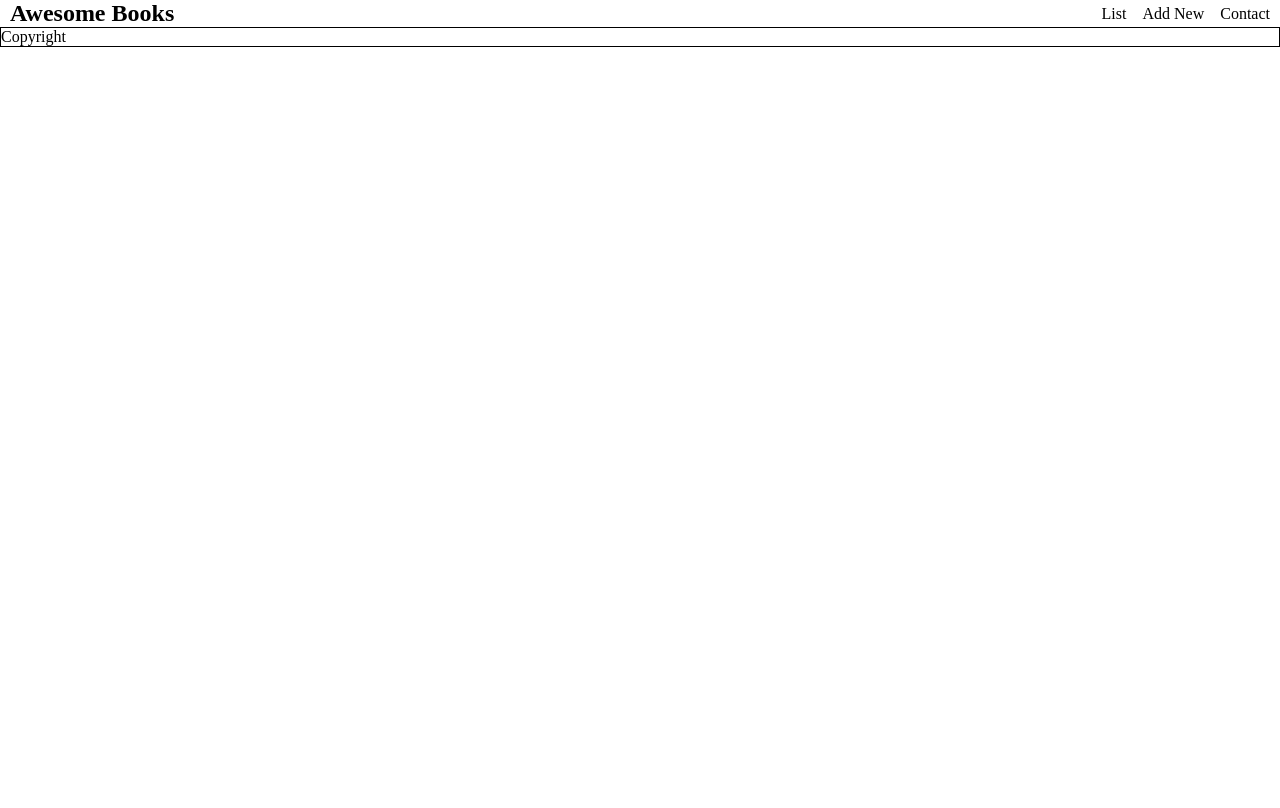
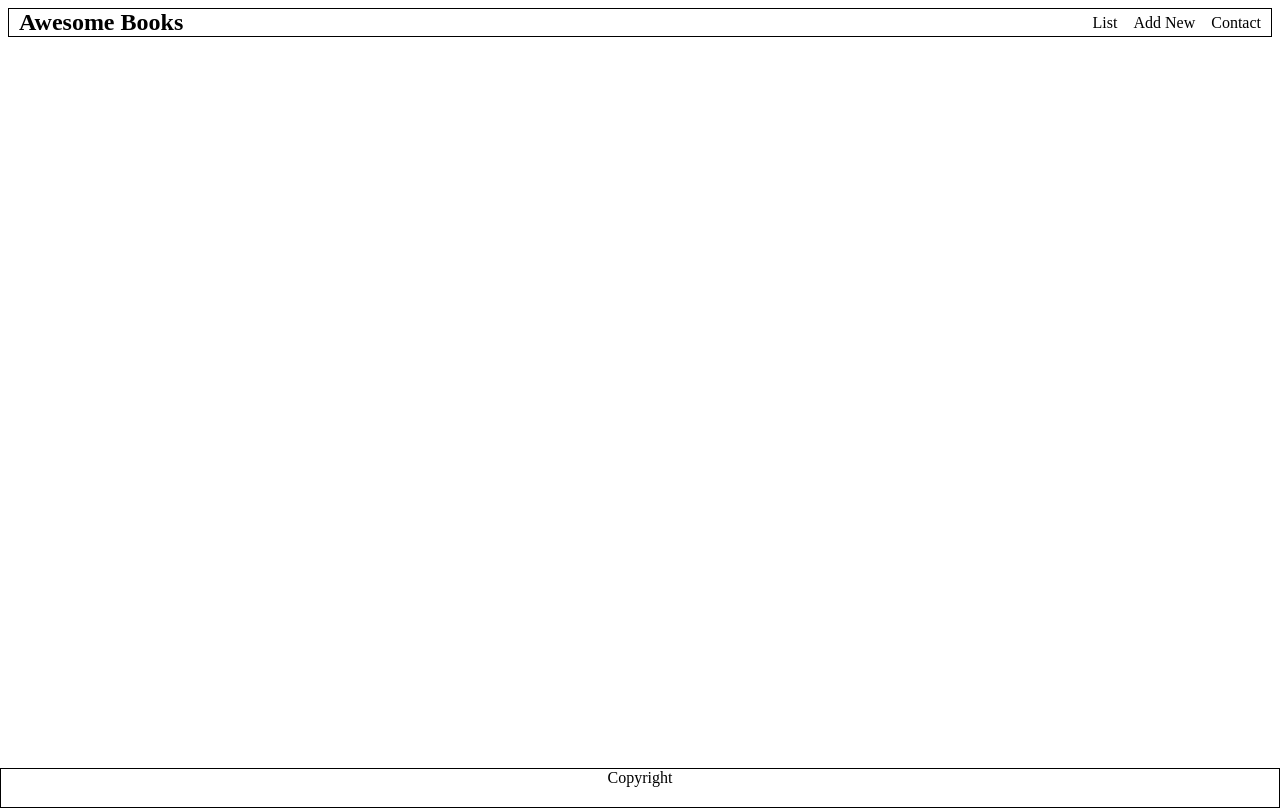
Before and after one commit to Daf98/awesomeBooks, a website: page index.html in a window 1280 px wide. Drawn offline with Linux system fonts and the light colour scheme.

Commit message:
Update styling on a spa

```diff
--- a/css/styles.css
+++ b/css/styles.css
@@ -8,6 +8,16 @@
 
 body {
   margin: 0 auto;
+ /*  max-height: 100vh;
+  width: 100%;
+  display:flex;
+  flex-direction:column;  */
+
+}
+
+main {
+  min-height: 95vh;
+  width: 100%;
 }
 
 h1,
@@ -17,8 +27,19 @@ h2 {
 }
 
 footer {
+ /*  position: absolute;
+  top: 100px;  */
+  height: 5vh;
   border: 1px solid black;
-  clear:both;
+  display: flex;
+  justify-content: center;
+  /* margin-top: 390px; */
+  /*align-content: flex-end ;*/
+  /* clear: both;
+    position: relative;
+    height: 200px;
+    margin-top: -200px; */
+
 }
 .bookList {
   display: none;
@@ -85,8 +106,11 @@ input {
 .nav-bar {
   display:flex;
   justify-content: space-between;
-  margin: 0 10px;
+  margin: 0.5rem  0.5rem;
+  padding: 0 10px;
   align-items: center;
+  border: 1px solid black;
+
 }
 
 .nav-list {
--- a/index.html
+++ b/index.html
@@ -10,6 +10,7 @@
 </head>
 
 <body>
+    <main>
     <nav class="nav-bar">
         <h2 class="nav-title">Awesome Books</h2>
         <ul class="nav-list">
@@ -18,6 +19,7 @@
             <li class="contact-li">Contact</li>
         </ul>
     </nav>
+
     <div class="list-of-books">
     <h1>All Awesome Books</h1>
     <ul class="bookList">
@@ -42,8 +44,9 @@
             <li>Our address</li>
         </ul>
     </div>
+    </main>
     <footer>
-        Copyright
+        <p class="footer"> Copyright</p>
     </footer>
     <script src="./books.js"></script>
     <script src="./storage.js"></script>
```
